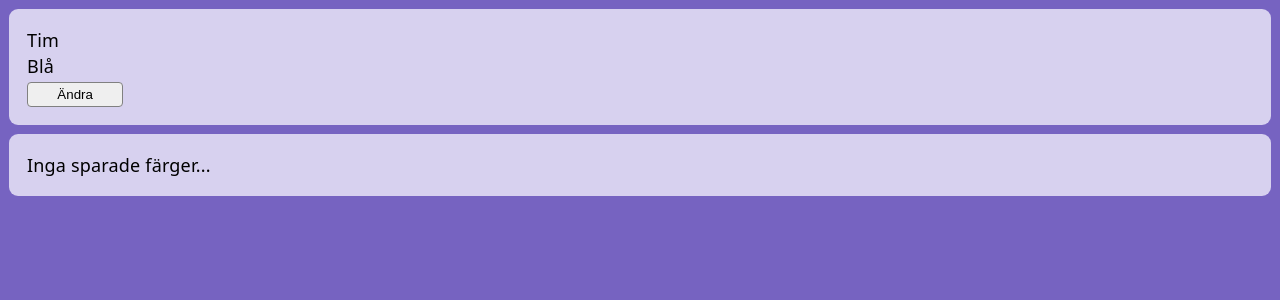
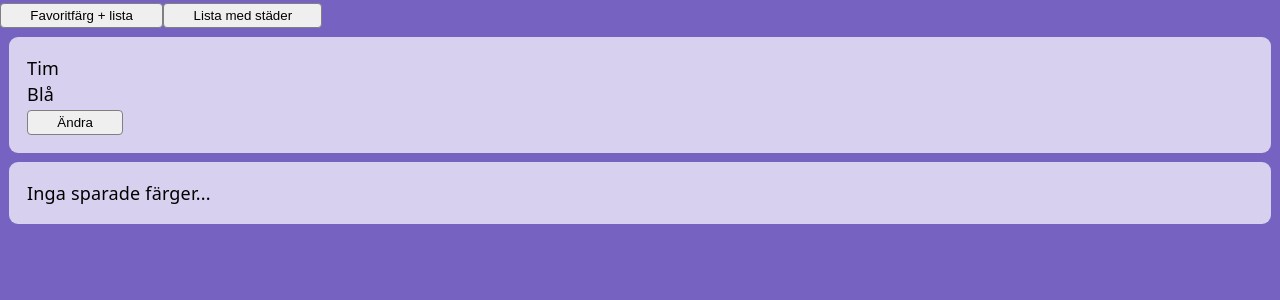
Before and after one commit to ha-fed25-jsf/04-list-exercises, a React (Vite) app: page / in a window 1280 px wide. Shown: the top 300 px of the page. Built offline with nearby package versions, Linux system fonts and the light colour scheme.

Commit message:
Separate views for different exercises

```diff
--- a/src/App.css
+++ b/src/App.css
@@ -22,7 +22,7 @@ button {
 	/* Nested CSS */
 	&:hover {
 		cursor: pointer;
-		transform: rotateZ(-15deg) scale(1.3);
-		background-color: hotpink;
+
+		background-color: rgb(205, 194, 250);
 	}
 }
--- a/src/App.jsx
+++ b/src/App.jsx
@@ -1,10 +1,20 @@
+import { useState } from 'react'
 import "./App.css";
 import ColorSettings from './components/ColorSettings.jsx'
 
+const COLORS = 'color-settings', CITIES = 'city-list'
+
 function App() {
+	const [view, setView] = useState(COLORS)
+
 	return (
 		<>
-			<ColorSettings />
+			<header>
+				<button onClick={() => setView(COLORS)}> Favoritfärg + lista </button>
+				<button onClick={() => setView(CITIES)}> Lista med städer </button>
+			</header>
+
+			{view === COLORS && <ColorSettings />}
 		</>
 	);
 }
--- a/src/components/ColorSettings.css
+++ b/src/components/ColorSettings.css
@@ -0,0 +1,13 @@
+
+.color-settings {
+
+	button {
+
+		/* Nested CSS */
+		&:hover {
+			cursor: pointer;
+			transform: rotateZ(-15deg) scale(1.3);
+			background-color: hotpink;
+		}
+	}
+}
--- a/src/components/ColorSettings.jsx
+++ b/src/components/ColorSettings.jsx
@@ -53,7 +53,7 @@ const ColorSettings = () => {
 			</section>
 		) }
 
-		<section>
+		<section className="color-settings">
 		{saved.length === 0
 		? <p> Inga sparade färger... </p>
 		: saved.map(({ id, name, color }) => (
```
